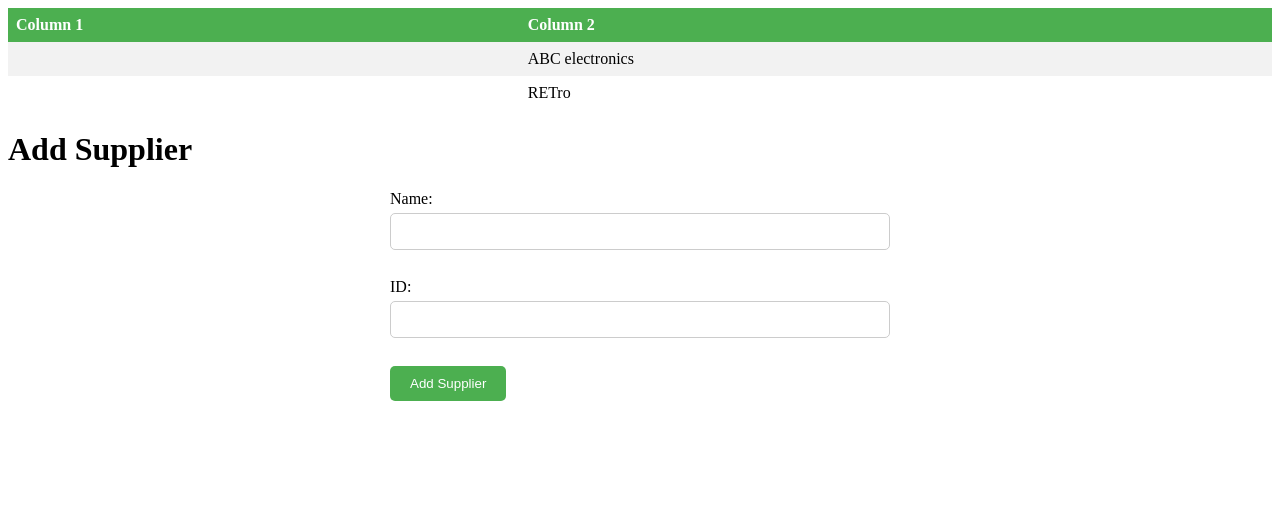
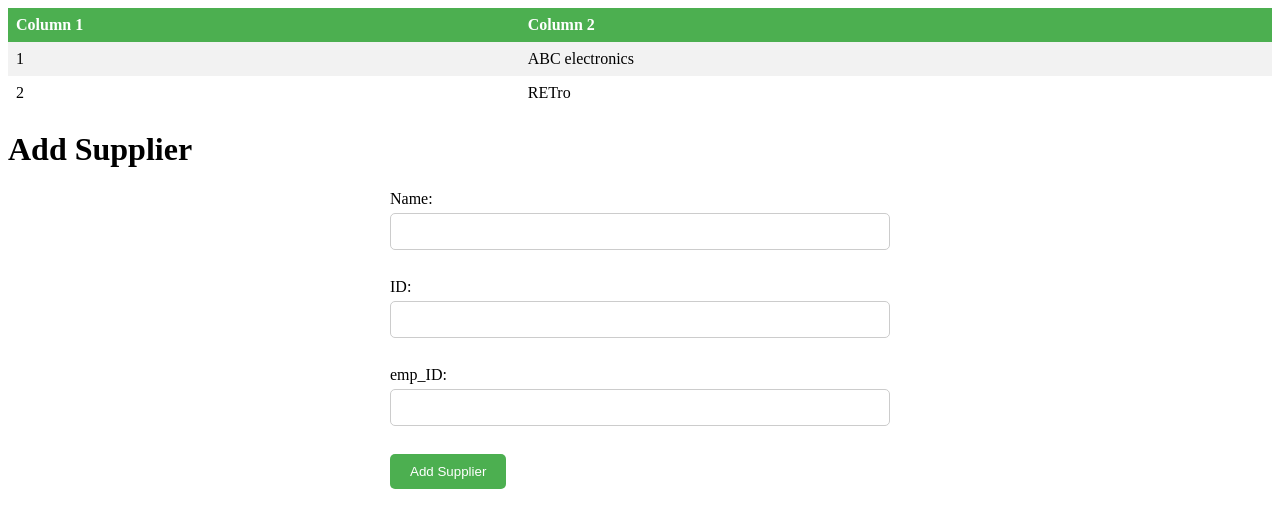
Before and after one commit to divijaroy/StockPiles, a PHP site: page /temp.php in a window 1280 px wide. Shown: the top 528 px of the page. Run offline with PHP 8.4, Linux system fonts and the light colour scheme; data comes from the database, SQL or seed files in the repository; data that the repository does not hold is empty.

Commit message:
temp.php

```diff
--- a/temp.php
+++ b/temp.php
@@ -24,7 +24,7 @@ echo "<tr><th>Column 1</th><th>Column 2</th></tr>";
 
 // Loop through each row in the result set and print the data in a table row
 while ($row = $result->fetch_assoc()) {
-    echo "<tr><td>" . $row["sup_no"] . "</td><td>" . $row["name"] . "</td></tr>";
+    echo "<tr><td>" . $row["sup_ID"] . "</td><td>" . $row["name"] . "</td></tr>";
 }
 
 // Close the table
@@ -48,20 +48,34 @@ $servername = "localhost";
 	}
 
 // Retrieve the form data using the $_POST superglobal
+// if (isset($_POST['name']) && isset($_POST['id'])){
+//     $name = $_POST['name'];
+//     $id = $_POST['id'];
+//     $emp_no = $_POST['emp_no']
+//     $sql = "INSERT INTO supplier VALUES ( '$id','$name','939886','$emp_no')";
+
+//     if (mysqli_query($conn, $sql)) {
+//         echo "Thread created successfully";
+//     } else {
+//         echo "Error: " . $sql . "<br>" . mysqli_error($conn);
+//     }
+
+// }
+
+
+// Retrieve the form data using the $_POST superglobal
 if (isset($_POST['name']) && isset($_POST['id'])){
   $name = $_POST['name'];
   $id = $_POST['id'];
-
-    $sql = "INSERT INTO supplier VALUES ( '$id','$name','939886')";
+  $emp_no = $_POST['emp_no']; // <-- Add the missing semicolon here
+  $sql = "INSERT INTO supplier VALUES ('$id', '$name', '939886', '$emp_no')";
 
   if (mysqli_query($conn, $sql)) {
       echo "Thread created successfully";
   } else {
       echo "Error: " . $sql . "<br>" . mysqli_error($conn);
   }
-
 }
-
 
 
 
@@ -133,6 +147,8 @@ input[type="submit"]:hover {
 		<input type="text" name="name" id="name" required><br><br>
 		<label for="id">ID:</label>
 		<input type="text" name="id" id="id" required><br><br>
+    <label for="emp_no">emp_ID:</label>
+    <input type="text" name="emp_no" id="emp_no" required><br><br>
 		<input type="submit" value="Add Supplier">
 	</form>
 </body>
```
Lines whose indentation alone changed are shown as unchanged.
